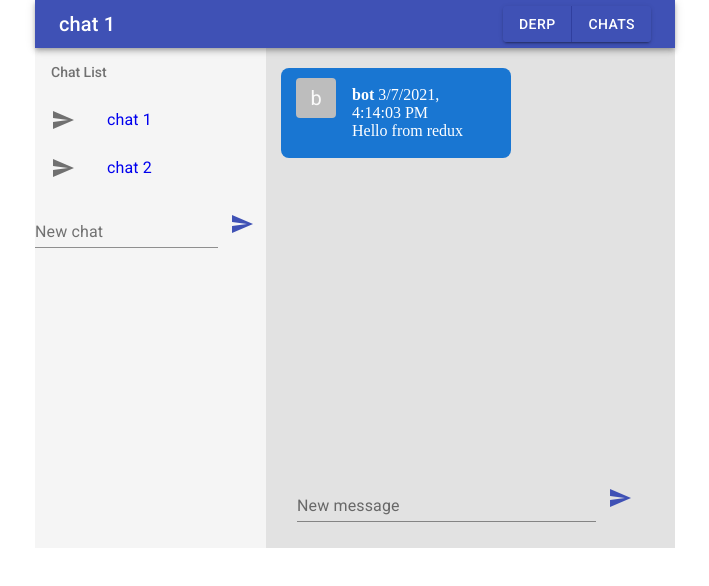
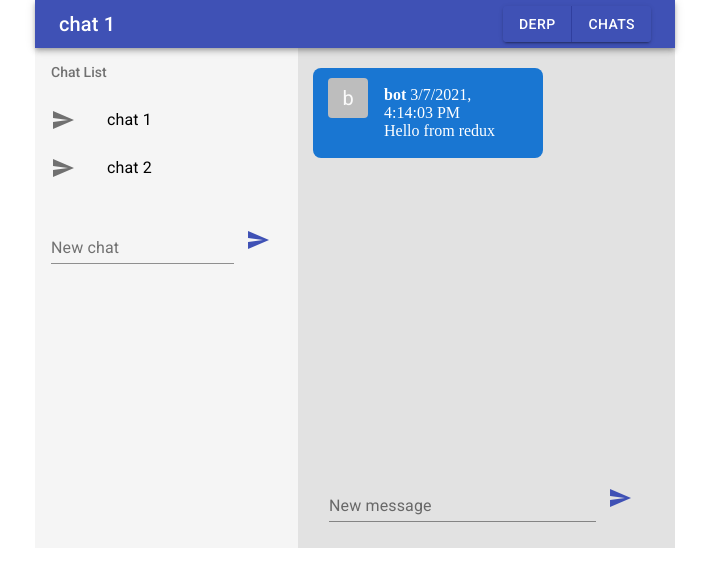
Before and after one commit to jakoloborodun/reactjs_basic, a React app in the folder lesson5_hw/: page / in a window 1280 px wide. Shown: the top 586 px of the page, without its empty margins (285-994 px from the left). Built offline with nearby package versions, Linux system fonts and the light colour scheme.

Commit message:
lesson5: Use buttons as Link components. Highlight active ListItem.

```diff
--- /dev/null
+++ b/lesson5_hw/src/components/ChatList/ChatList.css
@@ -0,0 +1,3 @@
+.new-chat {
+    padding: 1rem;
+}
--- a/lesson5_hw/src/components/ChatList/ChatList.jsx
+++ b/lesson5_hw/src/components/ChatList/ChatList.jsx
@@ -1,7 +1,9 @@
 import React from 'react';
-import { Link } from 'react-router-dom';
+import { NavLink } from 'react-router-dom';
 import PropTypes from 'prop-types';
 import { connect } from 'react-redux';
+import { compose } from 'redux';
+
 import {
   List,
   ListSubheader,
@@ -9,11 +11,19 @@ import {
   ListItemText,
   ListItemIcon,
   TextField,
-  Icon, IconButton
+  Icon, IconButton, withStyles
 } from '@material-ui/core';
 import SendIcon from '@material-ui/icons/Send';
 
 import { addChat } from '../../redux/actions/chatActions';
+
+import './ChatList.css';
+
+const styles = {
+  active: {
+    backgroundColor: 'rgb(226, 226, 226)',
+  },
+};
 
 class _ChatList extends React.Component {
 
@@ -35,7 +45,7 @@ class _ChatList extends React.Component {
   };
 
   render() {
-    const { chats = [] } = this.props;
+    const { chats = [], classes } = this.props;
 
     return (
         <div className='chat-list'>
@@ -49,15 +59,14 @@ class _ChatList extends React.Component {
               }
           >
             { chats.map((chat, index) => (
-                <Link key={ index } to={ `/chat/${ chat.id }` }
-                      style={ { textDecoration: 'none' } }>
-                  <ListItem button>
-                    <ListItemIcon>
-                      <SendIcon/>
-                    </ListItemIcon>
-                    <ListItemText primary={ chat.name }/>
-                  </ListItem>
-                </Link>
+                <ListItem button key={ index } to={ `/chat/${ chat.id }` }
+                          component={ NavLink }
+                          activeClassName={ classes.active }>
+                  <ListItemIcon>
+                    <SendIcon/>
+                  </ListItemIcon>
+                  <ListItemText primary={ chat.name }/>
+                </ListItem>
             )) }
 
           </List>
@@ -94,6 +103,9 @@ const mapStateToProps = (state) => ({
   chats: state.chat.chats,
 });
 
-const ChatList = connect(mapStateToProps, { addChat })(_ChatList);
+const ChatList = compose(
+    withStyles(styles),
+    connect(mapStateToProps, { addChat }),
+)(_ChatList);
 
 export { ChatList };
--- a/lesson5_hw/src/components/Header/Header.jsx
+++ b/lesson5_hw/src/components/Header/Header.jsx
@@ -1,4 +1,5 @@
-import React, { Component } from 'react'
+import React, { Component } from 'react';
+import { Link } from 'react-router-dom';
 import {
   AppBar,
   Toolbar,
@@ -7,6 +8,7 @@ import {
   Button
 } from '@material-ui/core'
 import { withStyles } from '@material-ui/core/styles';
+import PropTypes from "prop-types";
 
 const styles = {
   title: {
@@ -15,6 +17,11 @@ const styles = {
 };
 
 class _Header extends Component {
+  static propTypes = {
+    title: PropTypes.string.isRequired,
+    profile: PropTypes.string.isRequired,
+  };
+
   render() {
     const { classes } = this.props;
 
@@ -25,8 +32,9 @@ class _Header extends Component {
               { this.props.title }
             </Typography>
             <ButtonGroup variant="contained" color="primary" aria-label="contained primary button group">
-              <Button href={ "/profile" }>{ this.props.profile }</Button>
-              <Button href={ "/" }>Chats</Button>
+              <Button component={ Link }
+                      to={ "/profile" }>{ this.props.profile }</Button>
+              <Button component={ Link } to={ "/" }>Chats</Button>
             </ButtonGroup>
 
           </Toolbar>
```
